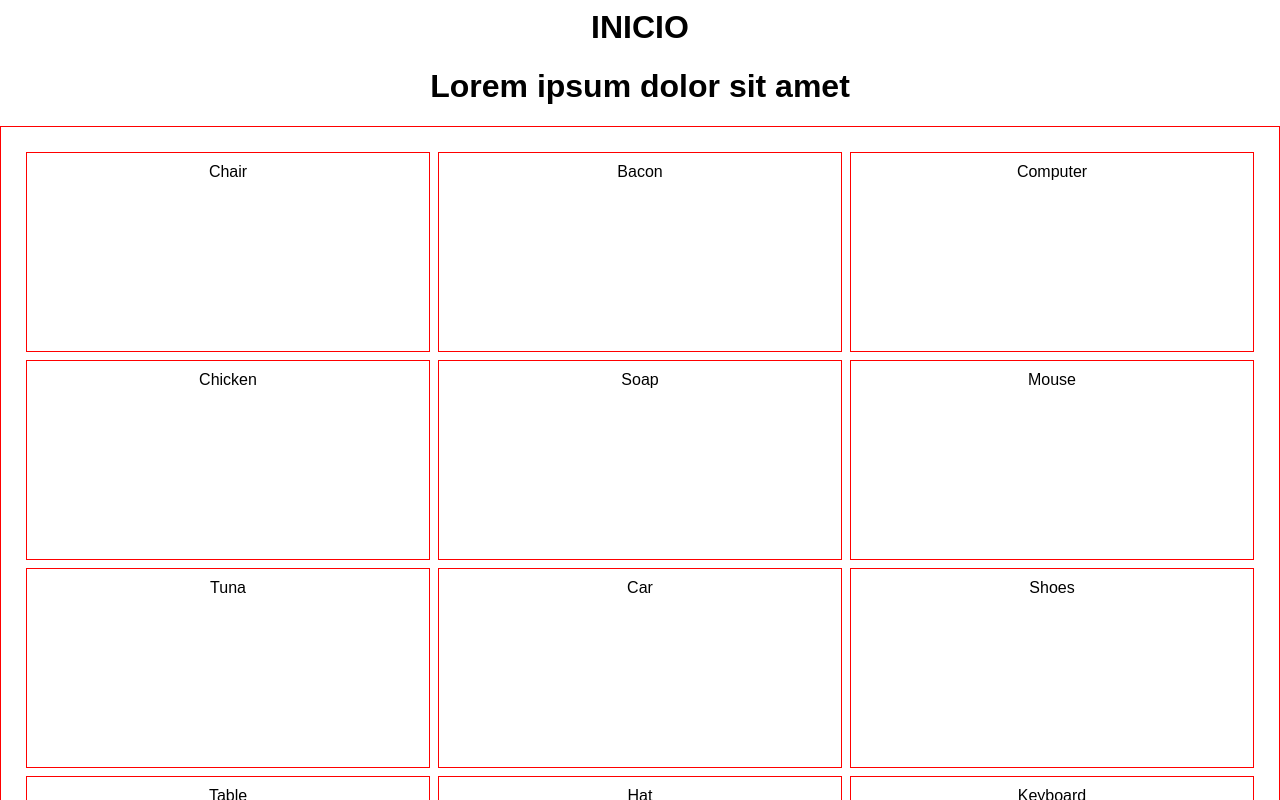
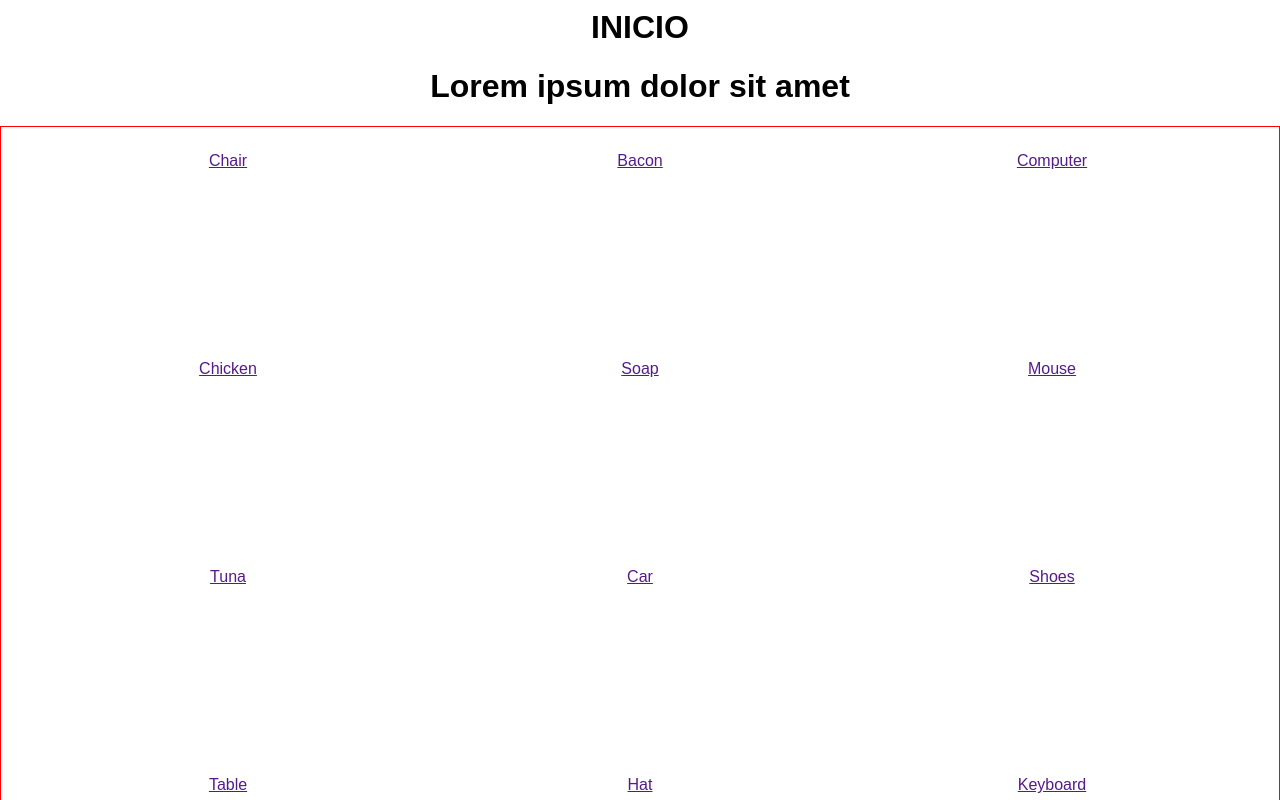
Before and after one commit to cferreirasuazo/shop, a React (Create React App) app: page / in a window 1280 px wide. Shown: the part 320-1120 px from the top of the page. Built offline with nearby package versions, Linux system fonts and the light colour scheme.

Commit message:
working with routes

```diff
--- a/src/components/CategoryList/Items/Inicio/Inicio.js
+++ b/src/components/CategoryList/Items/Inicio/Inicio.js
@@ -3,6 +3,10 @@ import { makeStyles } from '@material-ui/core/styles';
 import styled from 'styled-components';
 import shopping_bag from "./shopping_bag.png"
 import Button from '@material-ui/core/Button';
+import {Link,Route,Router} from "react-router-dom";
+
+
+
 
 const Grid = styled.div`
     border:1px solid red;
@@ -24,6 +28,19 @@ const Item = styled.div`
 `
 
 function Inicio(){
+
+    const categorias = ["Chair","Bacon","Computer",
+                        "Chicken","Soap","Mouse",
+                        "Tuna","Car","Shoes",
+                        "Table","Hat","Keyboard"];
+
+
+    const links = categorias.map((categoria)=>{
+        return (
+                <Link>{categoria}</Link>
+        )
+    })
+
     return (
        <div>
         <h1>INICIO</h1>
@@ -32,9 +49,7 @@ function Inicio(){
 
             <Grid>
                 {
-                    ["Chair","Bacon","Computer","Chicken","Soap","Mouse","Tuna","Car","Shoes","Table","Hat","Keyboard"].map((categoria)=>(
-                        <Item>{categoria}</Item>
-                    ))
+                    links
                 }
             </Grid>
 
```
Also changed, not shown: src/components/Articulo/Articulo.js (added, +10 -0 lines), 1 other file (tests, documents, lock files or other folders).
